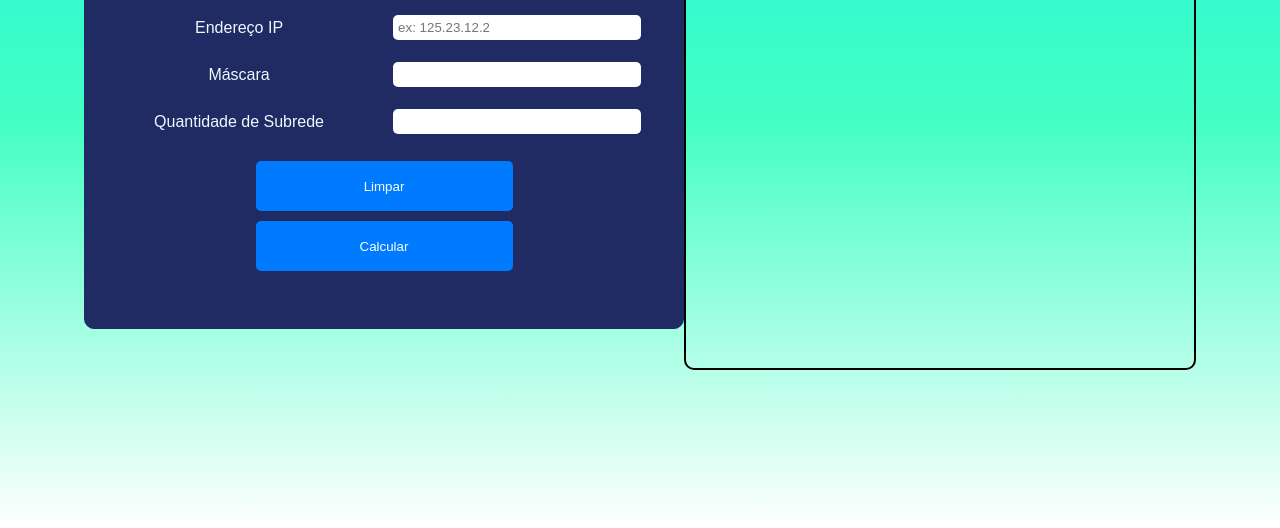
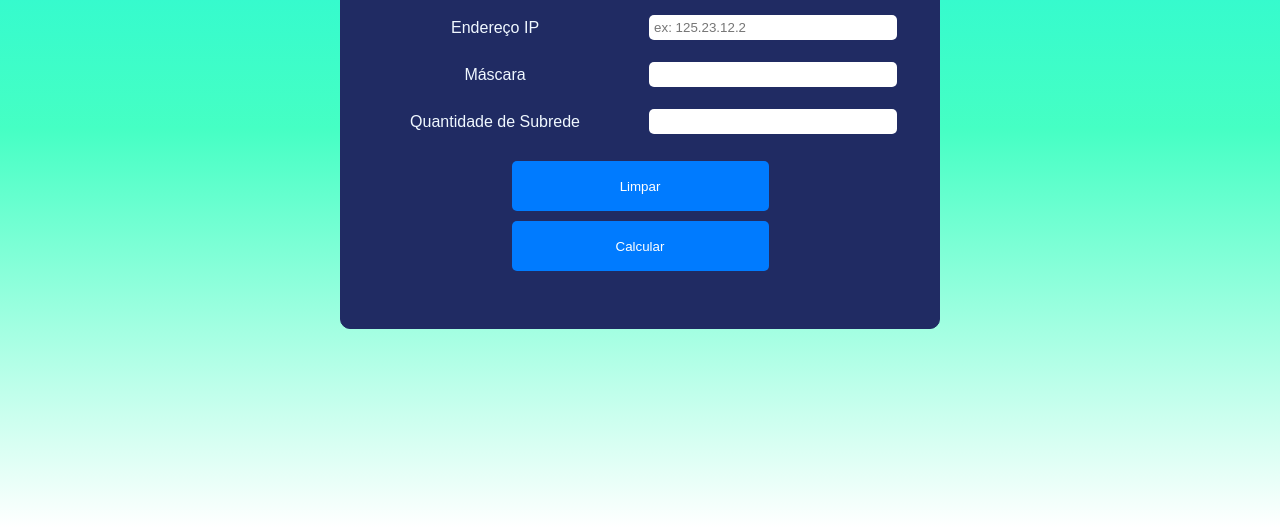
Before and after one commit to abeazist/avaliacao_redes, a plain HTML site: page avaliacao_redes/index.html in a window 1280 px wide. Shown: the part 272-800 px from the top of the page. Drawn offline with Linux system fonts and the light colour scheme.

Commit message:
calma vai dar certo

```diff
--- a/avaliacao_redes/index.html
+++ b/avaliacao_redes/index.html
@@ -24,11 +24,12 @@
         </table>
 
     </div>
-    <div class="respostas">
+    <!-- <div class="respostas">
         <div id="mascaraResposta"></div>
         <div id="subRede"></div>
         <div id="primeiroEnd"></div>
         <div id="ultimoEnd"></div>
-    </div>
+    </div> -->
+
 </body>
 </html>
--- a/avaliacao_redes/script.js
+++ b/avaliacao_redes/script.js
@@ -17,9 +17,6 @@ limpar.addEventListener('click',() => {
     mascara.value='';
     subrede.value='';
 })
-
-
-
 
 function descobreMascara(){
     //mascara
@@ -70,3 +67,4 @@ function calculos(){
     // ultimoEnd()
     mostraRespostas()
 }
+//se tiver essa msg, é o codigo certo
```
